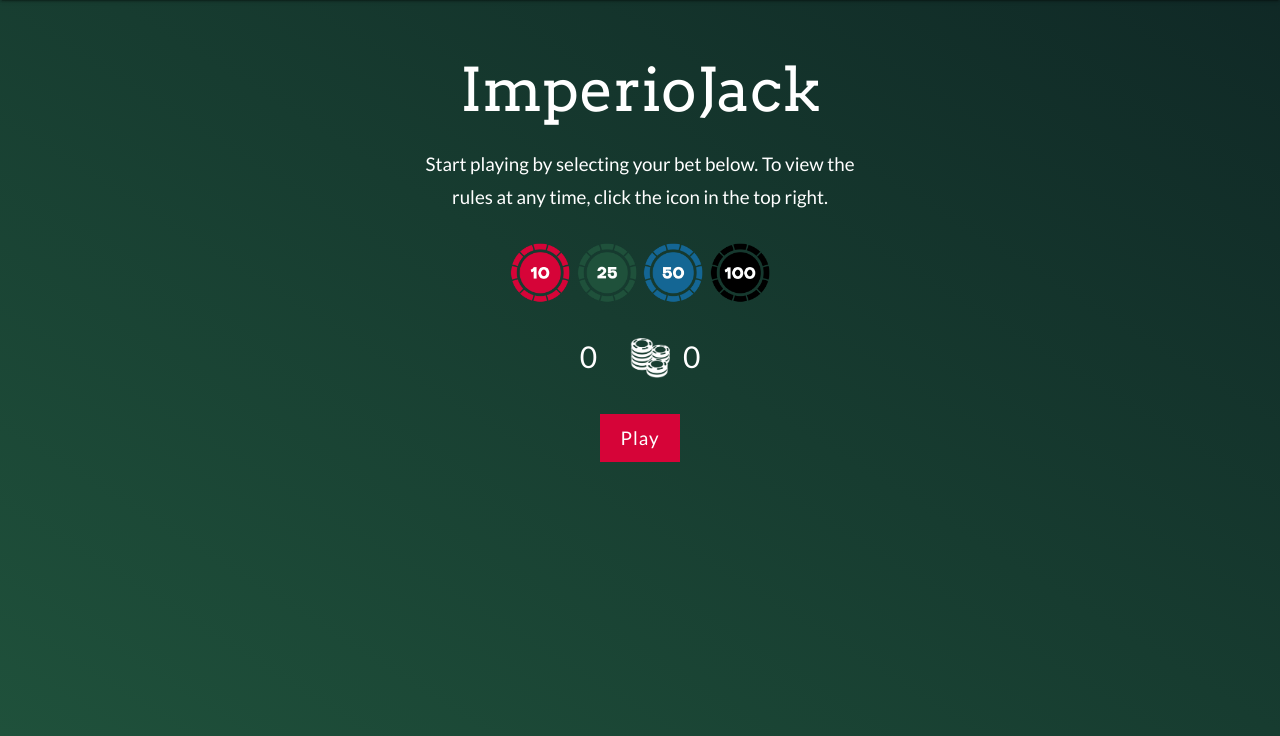
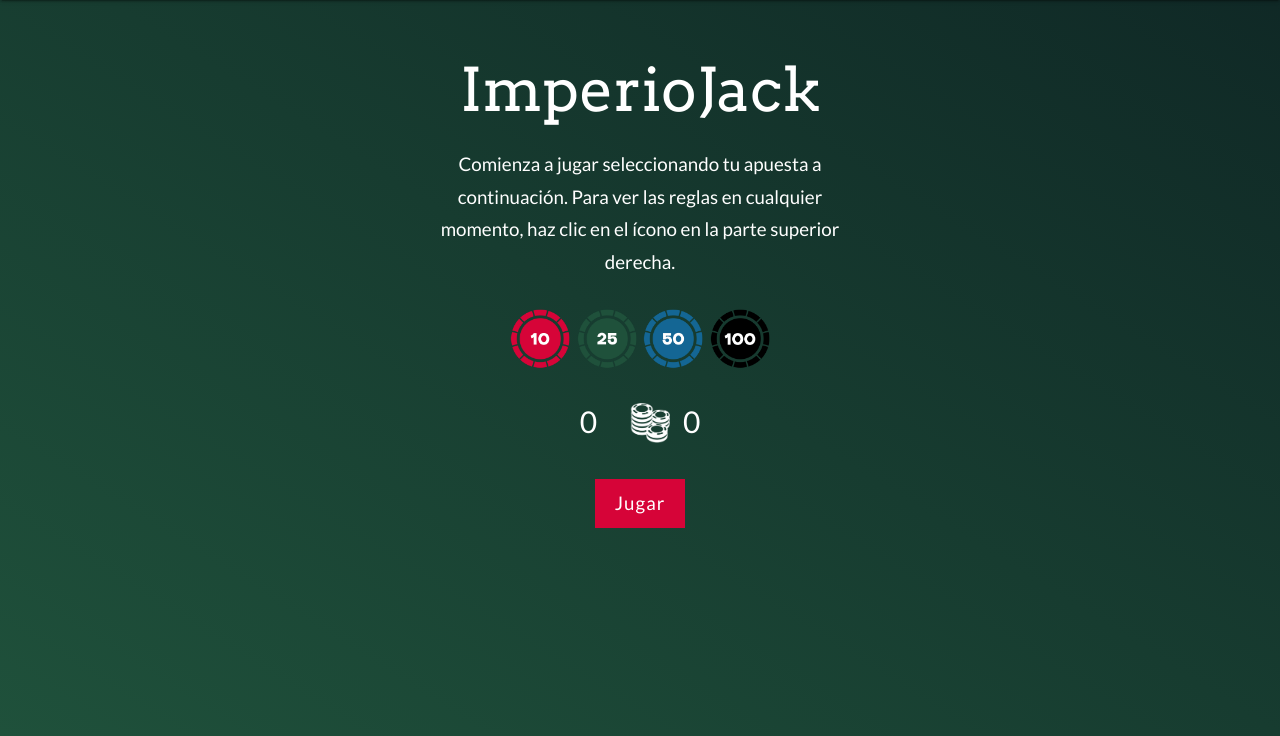
Before and after one commit to Jonathangadeaharder/ImperioCasino, a Flask app: template blackjack-master/templates/index.html in a window 1280 px wide. Shown: the part 64-800 px from the top of the page. Run offline with Flask 3, Linux system fonts and the light colour scheme; the template is opened without the code that fills it, so the values that code supplies are empty; parts of the project's set-up code (start-up, migrations or seed data) failed here and were passed over; some libraries are stand-ins or nearby versions.

Commit message:
Cambiar idioma al español

```diff
--- a/blackjack-master/js/main.js
+++ b/blackjack-master/js/main.js
@@ -58,7 +58,7 @@ function getCoins() {
 		})
 		.catch(error => {
 			console.error('Error fetching coins:', error);
-			Materialize.toast("Error fetching your coin balance.", 2000);
+			Materialize.toast("Error al obtener tu saldo de fichas.", 2000);
 		});
 }
 
@@ -71,12 +71,12 @@ function updateVisibleChipBalances() {
 // Function to select a wager
 function selectWager(amount) {
 	if (currentChipBalance === null) {
-		Materialize.toast("Fetching your coin balance, please wait...", 1000);
+		Materialize.toast("Obteniendo tu saldo de fichas, por favor espera...", 1000);
 		return;
 	}
 
 	if (currentChipBalance < amount) {
-		Materialize.toast("You don't have enough coins to select that bet", 2000);
+		Materialize.toast("No tienes suficientes fichas para esta apuesta.", 2000);
 		return;
 	}
 
@@ -96,17 +96,17 @@ startButton.click(startGame);
 
 function startGame() {
 	if (currentChipBalance === null) {
-		Materialize.toast("Fetching your coin balance, please wait...", 1000);
+		Materialize.toast("Obteniendo tu saldo de fichas, por favor espera...", 1000);
 		return;
 	}
 
 	if (currentWager === 0) {
-		Materialize.toast("You must select a bet to play", 1000);
+		Materialize.toast("Debes seleccionar una apuesta para jugar.", 1000);
 		return;
 	}
 
 	if (currentChipBalance < currentWager) {
-		Materialize.toast("You don't have enough coins to place that bet", 2000);
+		Materialize.toast("No tienes suficientes fichas para esta apuesta.", 2000);
 		return;
 	}
 
@@ -135,7 +135,7 @@ function startGame() {
 		})
 		.catch(error => {
 			console.error('Error starting game:', error);
-			Materialize.toast("Error starting game.", 2000);
+			Materialize.toast("Error al iniciar el juego.", 2000);
 		});
 }
 
@@ -170,7 +170,7 @@ function sendAction(action) {
 		})
 		.catch(error => {
 			console.error(`Error performing action ${action}:`, error);
-			Materialize.toast(`Error performing action ${action}.`, 2000);
+			Materialize.toast(`Error al realizar la acción ${action}.`, 2000);
 		});
 }
 
--- a/blackjack-master/templates/index.html
+++ b/blackjack-master/templates/index.html
@@ -27,20 +27,20 @@
 <div class="container" id="rules">
   	<div class="row">
 		<div class="col s12">
-			<h4>Game Rules</h4>
+			<h4>Reglas del Juego</h4>
 		</div>
 	</div>
 	<div class="row">
 		<div class="col s12 m6">
-			<p><strong>Goal</strong> Beat the dealer by getting a hand as close to 21 as possible, without going over 21. A blackjack occurs when you get one ace and one 10 point card, without having split the deck first.</p>
-			<p><strong>Gameplay</strong> The dealer will give 2 cards to themself and 2 cards to you. The dealer's second card will be played face down. You can choose to either hit (receive more cards) or stand (move on to the next hand). You can hit as many times as you choose so long as your deck is under 21.</p>
-			<p><strong>Card Values</strong> Queens, Kings, and Jacks are worth 10, pip cards are worth their face value, but Aces can be worth either 11 or 1. In this game, Aces have a default value is 11 unless you go over 21 on your hand.</p>
+			<p><strong>Objetivo</strong> Derrota al crupier obteniendo una mano lo más cercana posible a 21, sin pasarte de 21. Un blackjack ocurre cuando obtienes un as y una carta de 10 puntos, sin haber dividido la baraja primero.</p>
+			<p><strong>Cómo Jugar</strong> El crupier se repartirá 2 cartas a sí mismo y 2 cartas para ti. La segunda carta del crupier se jugará boca abajo. Puedes elegir robar (recibir más cartas) o plantarte (pasar al siguiente turno). Puedes robar tantas veces como desees mientras tu mano esté por debajo de 21.</p>
+			<p><strong>Valores de las Cartas</strong> Las reinas, los reyes y las jotas valen 10, las cartas numéricas valen su valor nominal, pero los ases pueden valer 11 o 1. En este juego, los ases tienen un valor predeterminado de 11, a menos que tu mano supere los 21.</p>
 		</div>
 		<div class="col s12 m6">
-			<p><strong>Splitting Pairs</strong> If you receive 2 cards of the same face value, you may choose to split your pairs and play each hand separately. At this table, you can only split once. After you split, one new card will be dealt to each hand then you can choose to either hit or stand for each hand accordingly.</p>
-			<p><strong>Betting</strong> Bets must be placed prior to playing. After receiving your first 2 cards, you can choose to double down (double your original bet). After your next move, you can no longer choose to double down.</p>
-			<p><strong>Payout</strong> Payout is 1:1 unless you get a blackjack. For a blackjack, payout is 3:2.</p>
-			<button id="rules-close">Close</button>
+			<p><strong>División de Pares</strong> Si recibes 2 cartas con el mismo valor nominal, puedes elegir dividir tus pares y jugar cada mano por separado. En esta mesa, solo puedes dividir una vez. Después de dividir, se repartirá una carta nueva a cada mano y luego puedes elegir robar o plantarte para cada mano.</p>
+			<p><strong>Apuestas</strong> Las apuestas deben realizarse antes de jugar. Después de recibir tus dos primeras cartas, puedes optar por doblar (duplicar tu apuesta original). Después de tu siguiente jugada, ya no podrás doblar.</p>
+			<p><strong>Pagos</strong> El pago es de 1:1, a menos que obtengas un blackjack. En caso de blackjack, el pago es de 3:2.</p>
+			<button id="rules-close">Cerrar</button>
 		</div>
 	</div>
 </div>
@@ -48,7 +48,7 @@
   	<div class="row">
 		<div class="col s12" id="welcome">
 			<h1>ImperioJack</h1>
-			<p>Start playing by selecting your bet below. To view the rules at any time, click the icon in the top right.</p>
+			<p>Comienza a jugar seleccionando tu apuesta a continuación. Para ver las reglas en cualquier momento, haz clic en el ícono en la parte superior derecha.</p>
 			<div id="wager-options">
 				<a href="#" id="chip-10"><img src="../img/10-chip.png" class="wager wager-clickable"></a>
 				<a href="#" id="chip-25"><img src="../img/25-chip.png" class="wager wager-clickable"></a>
@@ -59,7 +59,7 @@
 				<img src="../img/pile-chip.png" class="wager-small">
 				<span class="current-chip-balance">0</span>
 				<br>
-				<button id="start-game-button">Play</button>
+				<button id="start-game-button">Jugar</button>
 			</div>
 		</div>
 	</div>
@@ -67,7 +67,7 @@
 <div class="container inactive" id="game-board">
 	<div class="row">
 		<div class="col m8 s12">
-			<h4>Dealer</h4>
+			<h4>Crupier</h4>
 			<div id="deck-pile" class="hide-on-small-only">
 				<img src="../img/card_back.png" class="card pile">
 			</div>
@@ -89,7 +89,7 @@
 	</div>
 	<div class="row">
       	<div class="col s12 m8">
-      		<h4>Player</h4>
+      		<h4>Jugador</h4>
 	      		<div id="user-hand"></div>
 	      		<span class="hand-total game-board-totals">0</span>
 	      		<div id="user-split-hand" class="inactive"></div>
@@ -98,16 +98,16 @@
 		<div class="col s12 m4" id="sidebar">
 			<div class="row">
 				<div class="col m6 s3">
-        			<button id="hit-button">Hit</button>
+        			<button id="hit-button">Pedir</button>
         		</div>
         		<div class="col m6 s3">
-        			<button id="double-down-button" class="secondary">Double</button>
+        			<button id="double-down-button" class="secondary">Doblar</button>
         		</div>
         		<div class="col m6 s3">
-        			<button id="stand-button" class="secondary">Stand</button>
+        			<button id="stand-button" class="secondary">Plantarse</button>
         		</div>
         		<div class="col m6 s3">
-					<button class="disabled-button split-button" class="secondary">Split</button>
+					<button class="disabled-button split-button" class="secondary">Dividir</button>
 				</div>
 			</div>
      	</div>
@@ -115,35 +115,53 @@
 </div>
 <div id="two-aces-prompt" class="modal modal-fixed-footer">
 	<div class="modal-content">
-		<h4>You drew two aces</h4>
-		<p>Would you like to split?</p>
-		<button class="split-button modal-action modal-close">Yes</button>
+		<h4>Obtuviste dos ases</h4>
+		<p>¿Te gustaría dividir?</p>
+		<button class="split-button modal-action modal-close">Sí</button>
 		<button class="reduce-aces-button modal-action modal-close">No</button>
-		<p>Dealer's Hand:</p> <span class="dealer-hand-total"></span>
+		<p>Mano del Crupier:</p> <span class="dealer-hand-total"></span>
     </div>
 </div>
 <div class="container">
 	<div class="row">
 		<div class="col s12 inactive" id="game-over">
-			<h3 id="game-outcome">Win message here</h3>
+			<h3 id="game-outcome">Mensaje de victoria aquí</h3>
 			<table>
  			 <tr>
-				<td class="total-label"><h5>Dealer</h5></td>
+				<td class="total-label"><h5>Crupier</h5></td>
 				<td class="total-output"><span class="dealer-hand-total"></span></td>
 			</tr>
 			<tr>
-				<td class="total-label"><h5>Player</h5></td>
+				<td class="total-label"><h5>Jugador</h5></td>
 				<td class="total-output"><span class="hand-total"></span> <span class="split-hand-total inactive"></span></td>
 			</tr>
 			</table>
-			<button class="new-game-button">Play Again</button>
+			<button class="new-game-button">Jugar de Nuevo</button>
 		</div>
   	</div>
 </div>
+<script>
+	document.addEventListener("DOMContentLoaded", function () {
+		const rulesNav = document.querySelector(".rules-nav");
+		const rulesContainer = document.getElementById("rules");
+
+		// Mostrar las reglas al hacer clic en el ícono
+		rulesNav.addEventListener("click", function (event) {
+			event.preventDefault(); // Evita el comportamiento predeterminado del enlace
+			rulesContainer.style.display = "block"; // Muestra las reglas
+		});
+
+		// Cerrar las reglas cuando se haga clic en el botón "Cerrar"
+		const closeButton = document.getElementById("rules-close");
+		closeButton.addEventListener("click", function () {
+			rulesContainer.style.display = "none"; // Oculta las reglas
+		});
+	});
+
+</script>
 <script src="https://ajax.googleapis.com/ajax/libs/jquery/3.2.1/jquery.min.js"></script>
 <script src="https://cdnjs.cloudflare.com/ajax/libs/materialize/0.100.2/js/materialize.min.js"></script>
 <script src="https://ajax.googleapis.com/ajax/libs/jqueryui/1.12.1/jquery-ui.min.js"></script>
-<script type="text/javascript" src="../js/button-actions.js"></script>
 <script type="text/javascript" src="../js/main.js"></script>
 </body>
 </html>
--- a/session_management/imperioApp/game_logic/blackjack.py
+++ b/session_management/imperioApp/game_logic/blackjack.py
@@ -228,12 +228,12 @@ def determine_winner(game_state, user):
 
         if outcome == 'win':
             user.coins += game_state.current_wager * 2
-            game_state.message = 'You won!'
+            game_state.message = 'Ganaste!'
         elif outcome == 'tie':
             user.coins += game_state.current_wager
             game_state.message = 'It\'s a tie.'
         else:
-            game_state.message = 'You lost.'
+            game_state.message = 'Perdiste.'
 
         update_user_coins(user, user.coins)
         game_state.player_coins = user.coins
```
Also changed, not shown: session_management/imperioApp/tests/test_blackjack.py (+11 -11 lines).
